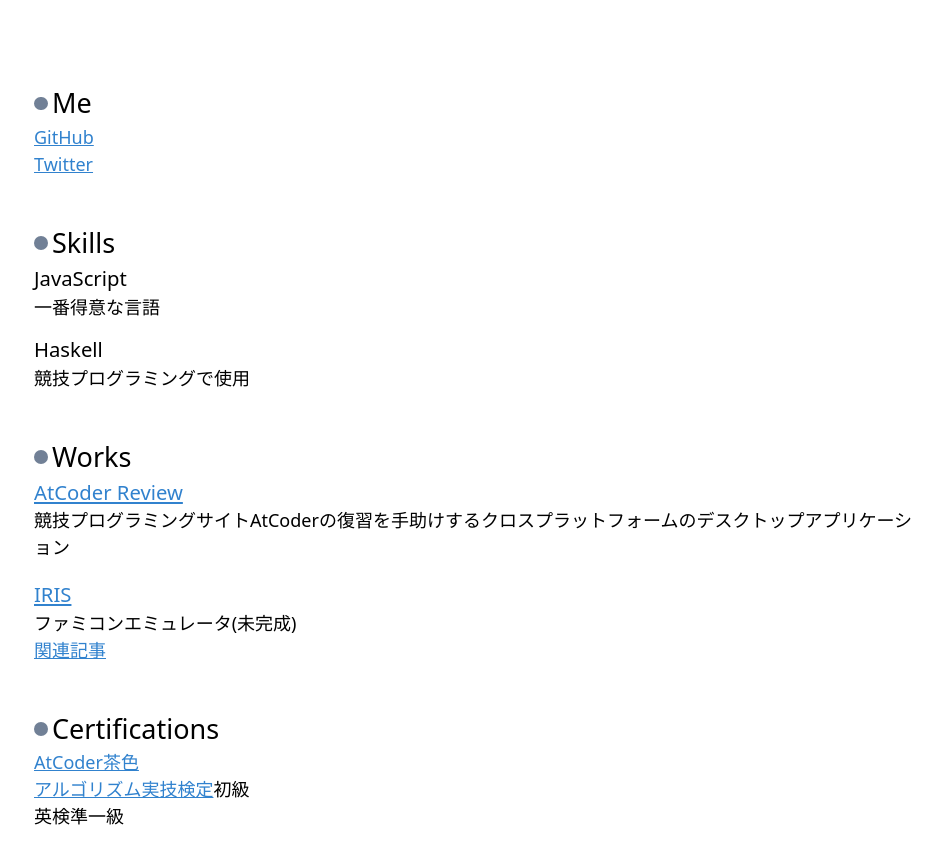
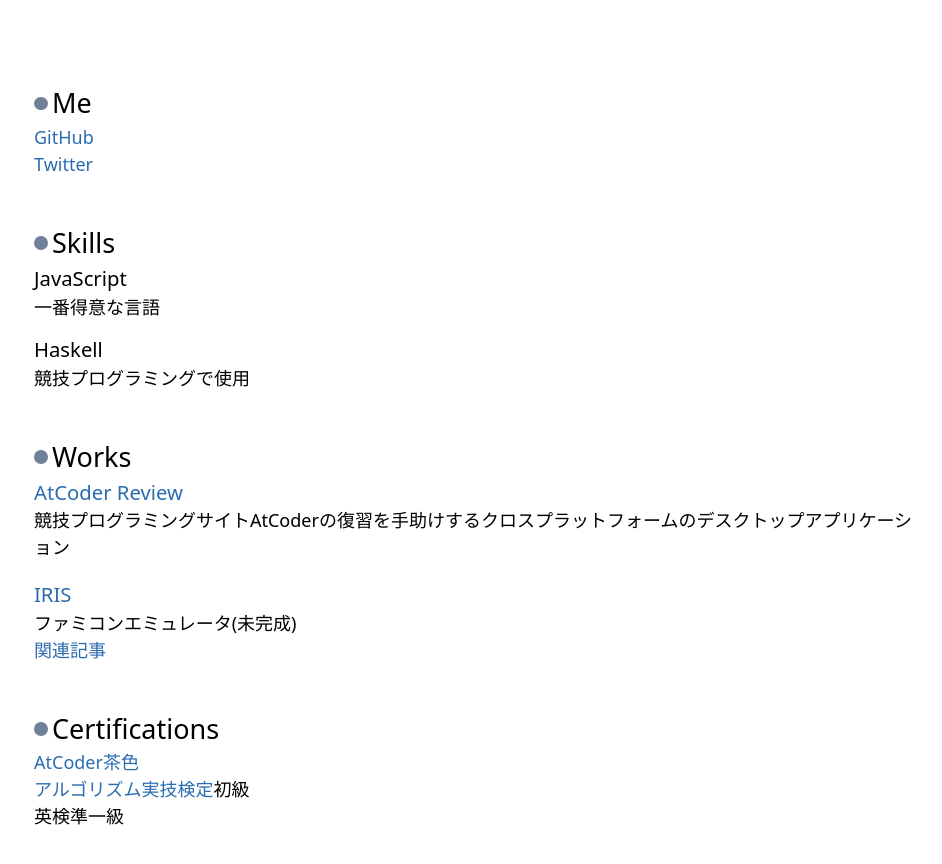
Before and after one commit to jueve/blog, a Next.js app: page /about in a window 1280 px wide. Shown: the part 180-1044 px from the top of the page, without its empty margins (162-1104 px from the left). Built offline with nearby package versions, Linux system fonts and the light colour scheme.

Commit message:
スタイルを修正

```diff
--- a/pages/about/index.tsx
+++ b/pages/about/index.tsx
@@ -18,12 +18,12 @@ export default function Index(): JSX.Element {
         </div>
         <ul>
           <li>
-            <a className="underline text-blue-600" href="https://github.com/jueve">
+            <a className="text-blue-700" href="https://github.com/jueve">
               GitHub
             </a>
           </li>
           <li>
-            <a className="underline text-blue-600" href="https://twitter.com/cashitsuki">
+            <a className="text-blue-700" href="https://twitter.com/cashitsuki">
               Twitter
             </a>
           </li>
@@ -60,7 +60,7 @@ export default function Index(): JSX.Element {
           <li className="mb-4">
             <div>
               <h3 className="text-lg">
-                <a className="underline text-blue-600" href="https://github.com/jueve/atcoder-review">
+                <a className="text-blue-700" href="https://github.com/jueve/atcoder-review">
                   AtCoder Review
                 </a>
               </h3>
@@ -71,12 +71,12 @@ export default function Index(): JSX.Element {
           </li>
           <li className="mb-4">
             <h3 className="text-lg">
-              <a className="underline text-blue-600" href="https://github.com/jueve/iris">
+              <a className="text-blue-700" href="https://github.com/jueve/iris">
                 IRIS
               </a>
             </h3>
             <p>ファミコンエミュレータ(未完成)</p>
-            <a className="underline text-blue-600" href="./article/20190720-writing-nes-emulator">
+            <a className="text-blue-700" href="./article/20190720-writing-nes-emulator">
               関連記事
             </a>
           </li>
@@ -90,13 +90,13 @@ export default function Index(): JSX.Element {
         </div>
         <ul>
           <li>
-            <a className="underline text-blue-600" href="https://atcoder.jp/users/cashitsuki">
+            <a className="text-blue-700" href="https://atcoder.jp/users/cashitsuki">
               AtCoder茶色
             </a>
           </li>
           <li>
             <p>
-              <a className="underline text-blue-600" href="https://past.atcoder.jp/">
+              <a className="text-blue-700" href="https://past.atcoder.jp/">
                 アルゴリズム実技検定
               </a>
               初級
```
